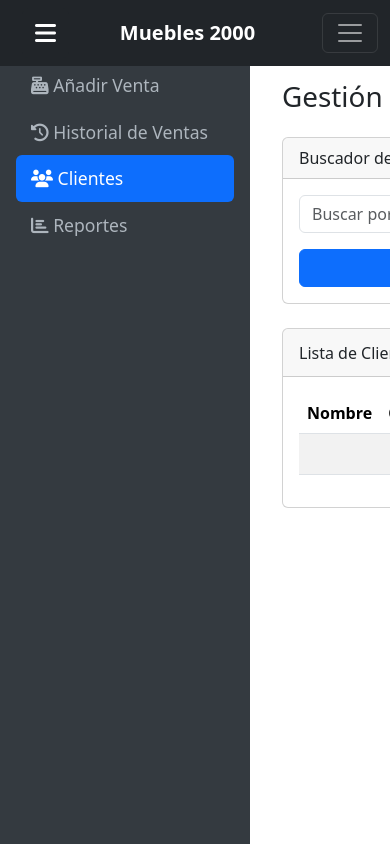
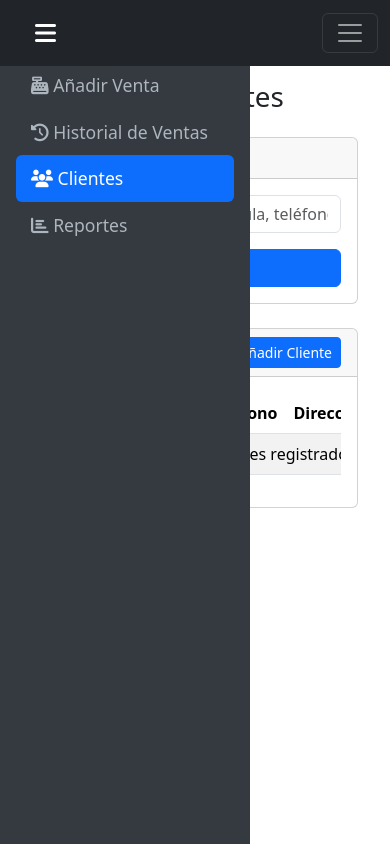
Before and after one commit to heresdd/muebles2000, a Flask app: page /clientes in a window 390 px wide; the page is wider, and only the part inside the window is pictured. Run offline with Flask 3, Linux system fonts and the light colour scheme; the visitor is signed in with stand-in values (Sample User, id 1); data that the repository does not hold is empty; some libraries are stand-ins or nearby versions.

Commit message:
Update base.html

```diff
--- a/templates/base.html
+++ b/templates/base.html
@@ -6,6 +6,7 @@
     <title>{% block title %}Muebles 2000{% endblock %}</title>
     <link href="https://cdn.jsdelivr.net/npm/bootstrap@5.3.3/dist/css/bootstrap.min.css" rel="stylesheet">
     <link rel="stylesheet" href="https://cdnjs.cloudflare.com/ajax/libs/font-awesome/5.15.3/css/all.min.css">
+
     <style>
         body {
             display: flex;
@@ -18,11 +19,13 @@
             color: white;
             padding-top: 20px;
             flex-shrink: 0;
-            transition: margin-left .5s; /* Add a transition for a smooth animation */
-            height: 100vh; /* Ensure the sidebar takes full height */
+            transition: margin-left .5s;
+            height: 100vh;
+            position: fixed; /* Fix the sidebar position */
+            z-index: 1020;
         }
         .sidebar.collapsed {
-            margin-left: -250px; /* Hide the sidebar by shifting it off-screen */
+            margin-left: -250px;
         }
         .sidebar .nav-link {
             color: #adb5bd;
@@ -40,8 +43,10 @@
         .main-content {
             flex-grow: 1;
             padding: 20px;
-            padding-top: 80px;
-            transition: margin-left .5s; /* Add transition for main content as well */
+            margin-left: 250px; /* Space for the sidebar */
+            padding-top: 80px; /* Space for the top navbar */
+            transition: margin-left .5s;
+            width: 100%;
         }
         .main-content.expanded {
             margin-left: 0;
@@ -58,6 +63,18 @@
             font-size: 1.5rem;
             margin-left: 10px;
         }
+        /* Mobile-first adjustments for small screens */
+        @media (max-width: 991.98px) {
+            .sidebar {
+                margin-left: -250px;
+            }
+            .sidebar.collapsed {
+                margin-left: 0;
+            }
+            .main-content {
+                margin-left: 0;
+            }
+        }
     </style>
 </head>
 <body>
@@ -65,10 +82,10 @@
     <nav class="navbar navbar-expand-lg navbar-dark bg-dark fixed-top top-navbar">
         <div class="container-fluid">
             {% if 'loggedin' in session %}
-            <button id="sidebar-toggle" class="btn btn-dark d-block d-lg-none" aria-label="Toggle sidebar">
+            <button id="sidebar-toggle" class="btn btn-dark d-block d-md-none" aria-label="Toggle sidebar">
                 <i class="fas fa-bars"></i>
             </button>
-            <a class="navbar-brand d-block d-lg-none" href="{{ url_for('index') }}">Muebles 2000</a>
+            <a class="navbar-brand d-none d-lg-block" href="{{ url_for('index') }}">Muebles 2000</a>
             {% endif %}
 
             <button class="navbar-toggler" type="button" data-bs-toggle="collapse" data-bs-target="#navbarNav" aria-controls="navbarNav" aria-expanded="false" aria-label="Toggle navigation">
@@ -154,20 +171,27 @@
         document.getElementById('sidebar-toggle').addEventListener('click', function() {
             var sidebar = document.querySelector('.sidebar');
             var mainContent = document.querySelector('.main-content');
-            var icon = this.querySelector('i');
 
-            if (sidebar.classList.contains('collapsed')) {
+            sidebar.classList.toggle('collapsed');
+            mainContent.classList.toggle('expanded');
+        });
+
+        // Toggle visibility based on screen size
+        function toggleSidebarOnResize() {
+            var sidebar = document.querySelector('.sidebar');
+            var mainContent = document.querySelector('.main-content');
+            if (window.innerWidth < 992) {
+                sidebar.classList.add('collapsed');
+                mainContent.classList.remove('expanded');
+            } else {
                 sidebar.classList.remove('collapsed');
-                mainContent.classList.remove('expanded');
-                icon.classList.remove('fa-arrow-right');
-                icon.classList.add('fa-bars');
-            } else {
-                sidebar.classList.add('collapsed');
                 mainContent.classList.add('expanded');
-                icon.classList.remove('fa-bars');
-                icon.classList.add('fa-arrow-right');
             }
-        });
+        }
+
+        // Initial check and event listener
+        toggleSidebarOnResize();
+        window.addEventListener('resize', toggleSidebarOnResize);
     </script>
 </body>
 </html>
```
